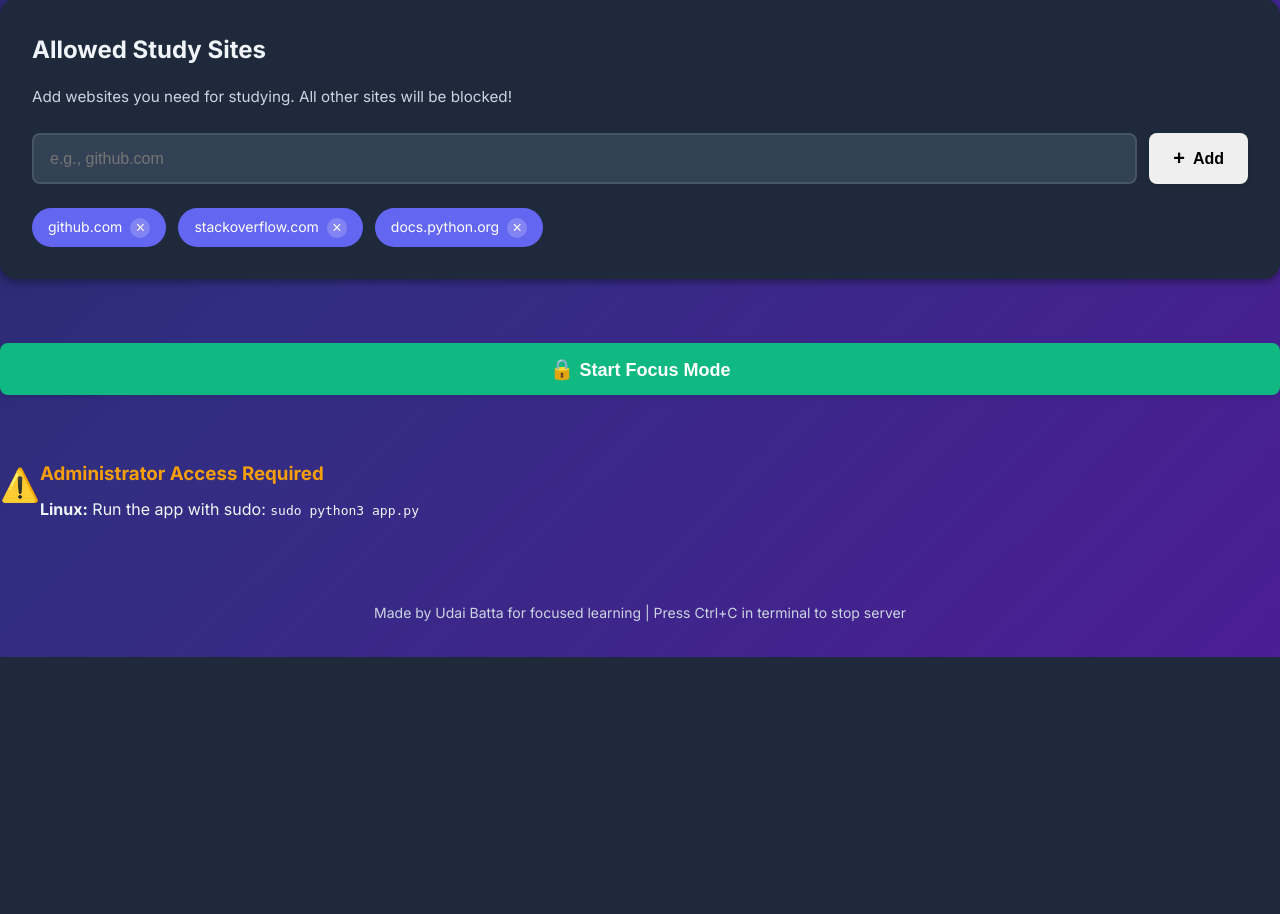
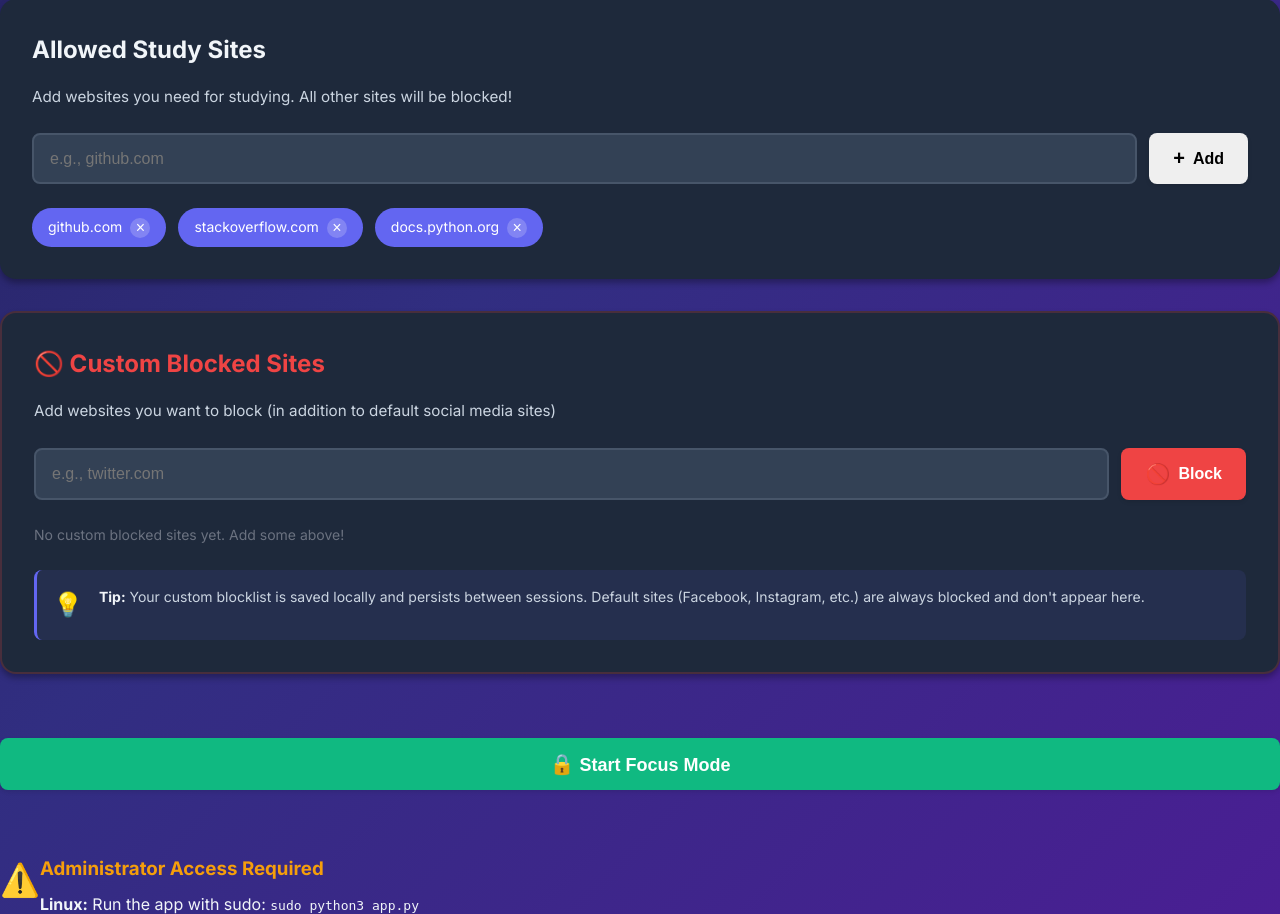
Before and after one commit to UdaiBatta/Study-tool-app, a Flask app: page / in a window 1280 px wide. Shown: the part 789-1703 px from the top of the page. Before the commit the page ends 1446 px from the top, so only its background shows below. Run offline with Flask 3, Linux system fonts and the light colour scheme.

Commit message:
Update index.html

```diff
--- a/templates/index.html
+++ b/templates/index.html
@@ -95,11 +95,45 @@
                     </div>
                     <div class="tag">
                         <span>stackoverflow.com</span>
-                        <button onclick="removeFromWhitelist(this, 'stackoverflow. com')">×</button>
+                        <button onclick="removeFromWhitelist(this, 'stackoverflow.com')">×</button>
                     </div>
                     <div class="tag">
                         <span>docs.python.org</span>
-                        <button onclick="removeFromWhitelist(this, 'docs. python.org')">×</button>
+                        <button onclick="removeFromWhitelist(this, 'docs.python.org')">×</button>
+                    </div>
+                </div>
+            </div>
+
+            <!-- Blocklist Card (NEW!) -->
+            <div class="card blocklist-card">
+                <h2 class="card-title">🚫 Custom Blocked Sites</h2>
+                <p class="card-description">
+                    Add websites you want to block (in addition to default social media sites)
+                </p>
+
+                <div class="whitelist-input-group">
+                    <input
+                        type="text"
+                        id="blocklistInput"
+                        class="whitelist-input"
+                        placeholder="e.g., twitter.com"
+                        onkeypress="handleBlocklistEnter(event)"
+                    >
+                    <button class="btn btn-danger" onclick="addToBlocklist()">
+                        <span class="btn-icon">🚫</span>
+                        Block
+                    </button>
+                </div>
+
+                <div class="blocklist-tags" id="blocklistTags">
+                    <!-- Custom blocked sites will appear here -->
+                </div>
+
+                <div class="info-box">
+                    <div class="info-icon">💡</div>
+                    <div class="info-text">
+                        <strong>Tip:</strong> Your custom blocklist is saved locally and persists between sessions.
+                        Default sites (Facebook, Instagram, etc.) are always blocked and don't appear here.
                     </div>
                 </div>
             </div>
```
